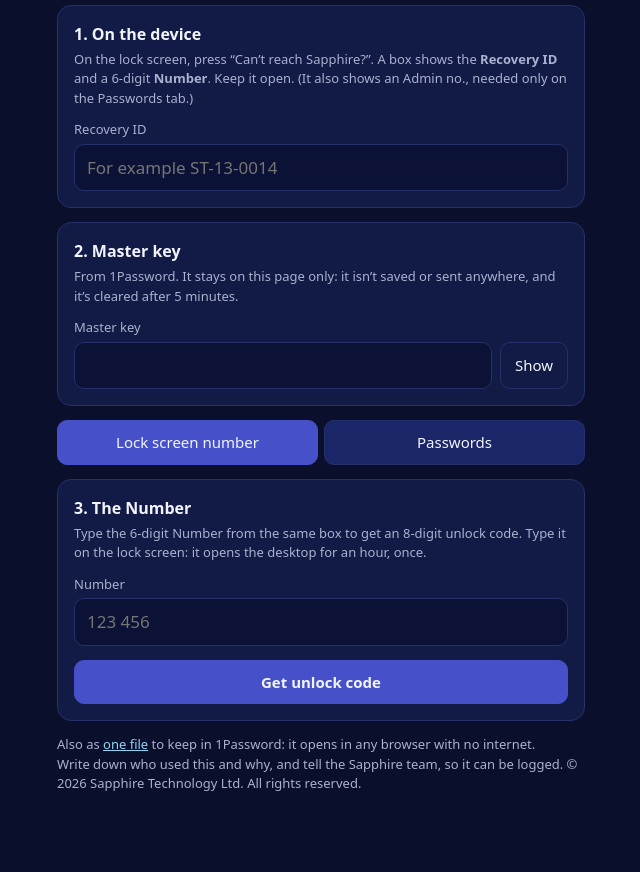
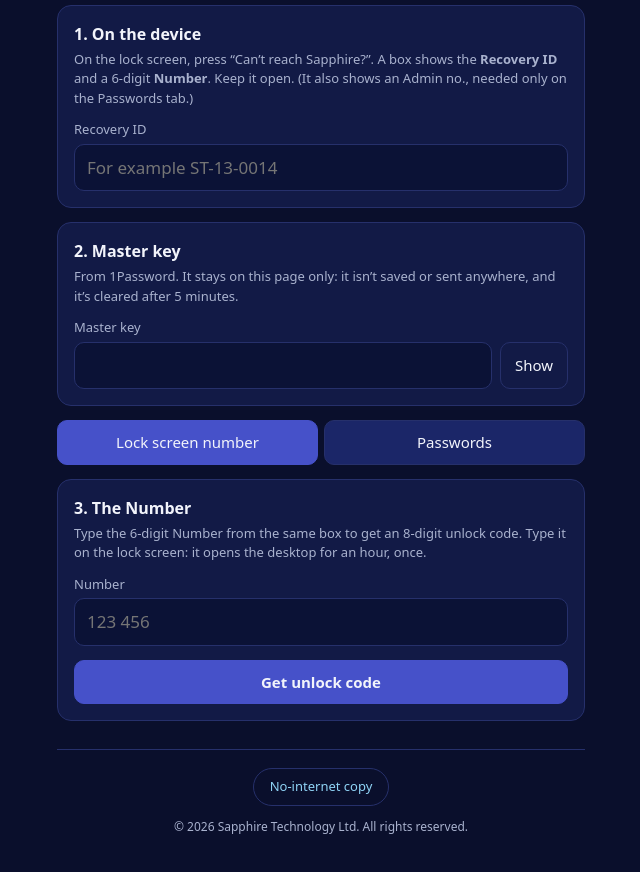
Before and after one commit to Sapphire-Technology-Ltd/sapphire-recovery13, a plain HTML site: page site/index.html in a window 1280 px wide. Shown: the part 110-982 px from the top of the page, without its empty margins (319-959 px from the left). Before the commit the page ends 944 px from the top, so only its background shows below. Drawn offline with Linux system fonts and the light colour scheme.

Commit message:
A tidier footer

```diff
--- a/site/app.css
+++ b/site/app.css
@@ -24,5 +24,8 @@ dl.out dd{margin:2px 0 0;display:flex;gap:8px;align-items:center;flex-wrap:wrap}
 .cp{padding:4px 10px;font-size:13px}
 details{margin-top:10px}summary{cursor:pointer;color:var(--muted)}
 .warn{color:var(--bad);font-weight:600}
-footer{margin-top:24px}
+footer{margin-top:28px;padding-top:18px;border-top:1px solid var(--line);text-align:center}
+footer p{margin:12px 0 0;font-size:12px;color:var(--muted)}
+.offline{display:inline-block;padding:8px 16px;border:1px solid var(--line);border-radius:999px;font-size:13px;text-decoration:none}
+.offline:hover{background:#1b2668}
 a{color:#8fd3f5}
--- a/site/index.html
+++ b/site/index.html
@@ -66,8 +66,7 @@
   </section>
 
   <p id="err" class="warn" hidden></p>
-  <p class="muted small dl">Also as <a href="download/sapphire-recovery.html" download>one file</a> to keep in 1Password: it opens in any browser with no internet.</p>
-  <footer class="muted small">Write down who used this and why, and tell the Sapphire team, so it can be logged. © 2026 Sapphire Technology Ltd. All rights reserved.</footer>
+  <footer><a class="offline" href="download/sapphire-recovery.html" download>No-internet copy</a><p>© 2026 Sapphire Technology Ltd. All rights reserved.</p></footer>
 </main>
 <script type="module" src="app.js"></script>
 </body>
--- a/site/sw.js
+++ b/site/sw.js
@@ -1,6 +1,6 @@
 // © 2026 Sapphire Technology Ltd. All rights reserved. Unauthorised copying is prohibited.
 // Keeps the app on the phone or computer, so it works with no internet. Nothing typed into it is ever stored.
-const V = 'sapphire-recovery-6';
+const V = 'sapphire-recovery-7';
 const FILES = ['./', 'index.html', 'app.js', 'app.css', 'sums.js', 'icon.svg', 'icon-180.png', 'icon-512.png', 'icon-maskable-512.png', 'manifest.webmanifest'];
 self.addEventListener('install', (e) => e.waitUntil(caches.open(V).then((c) => c.addAll(FILES)).then(() => self.skipWaiting())));
 self.addEventListener('activate', (e) => e.waitUntil(caches.keys().then((ks) => Promise.all(ks.filter((k) => k !== V).map((k) => caches.delete(k)))).then(() => self.clients.claim())));
```
Also changed, not shown: site/download/sapphire-recovery.html (+5 -2 lines).
